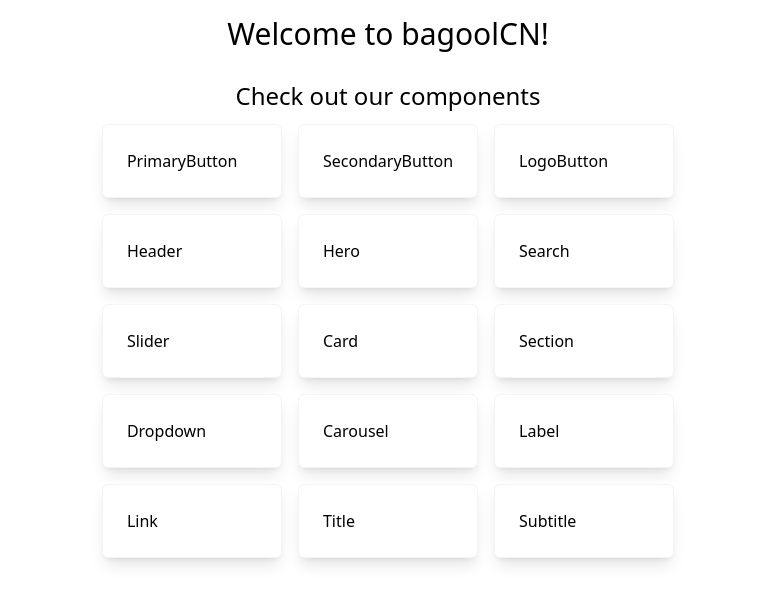
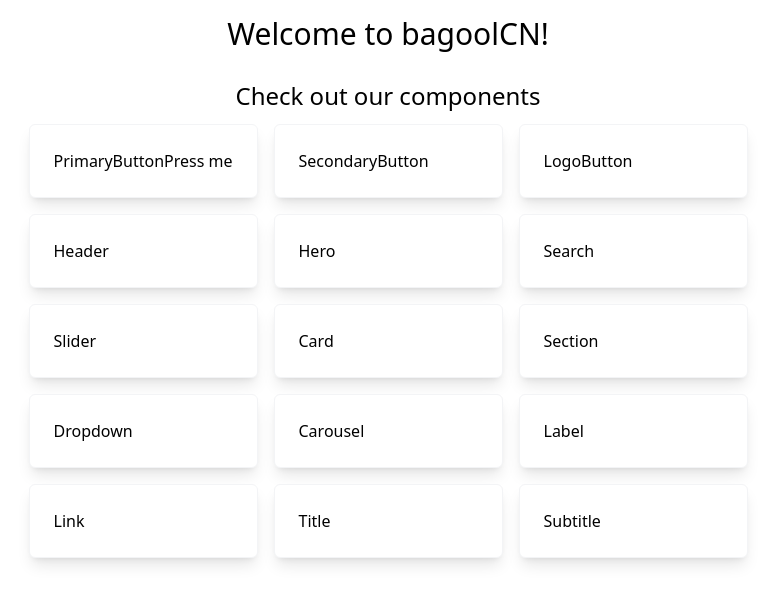
Before and after one commit to bcatalfo/bagoolCN, a React (Vite) app: page / in a window 1280 px wide. Shown: the top 604 px of the page, without its empty margins (252-1028 px from the left). Built offline with nearby package versions, Linux system fonts and the light colour scheme.

Commit message:
Added a PrimaryButton component.

```diff
--- a/src/App.tsx
+++ b/src/App.tsx
@@ -1,4 +1,5 @@
 import Card from "./card";
+import PrimaryButton from "./primary-button";
 
 export default function App() {
   return (
@@ -6,7 +7,10 @@ export default function App() {
       <h1 className="text-3xl m-4">Welcome to bagoolCN!</h1>
       <h2 className="text-2xl m-3">Check out our components</h2>
       <div className="grid grid-cols-3 gap-4">
-        <Card> PrimaryButton </Card>
+        <Card>
+          PrimaryButton
+          <PrimaryButton> Press me </PrimaryButton>
+        </Card>
         <Card> SecondaryButton </Card>
         <Card> LogoButton </Card>
         <Card> Header </Card>
--- /dev/null
+++ b/src/primary-button.tsx
@@ -0,0 +1,7 @@
+export default function PrimaryButton({
+  children,
+}: {
+  children: React.ReactNode;
+}) {
+  return <button> {children} </button>;
+}
```
